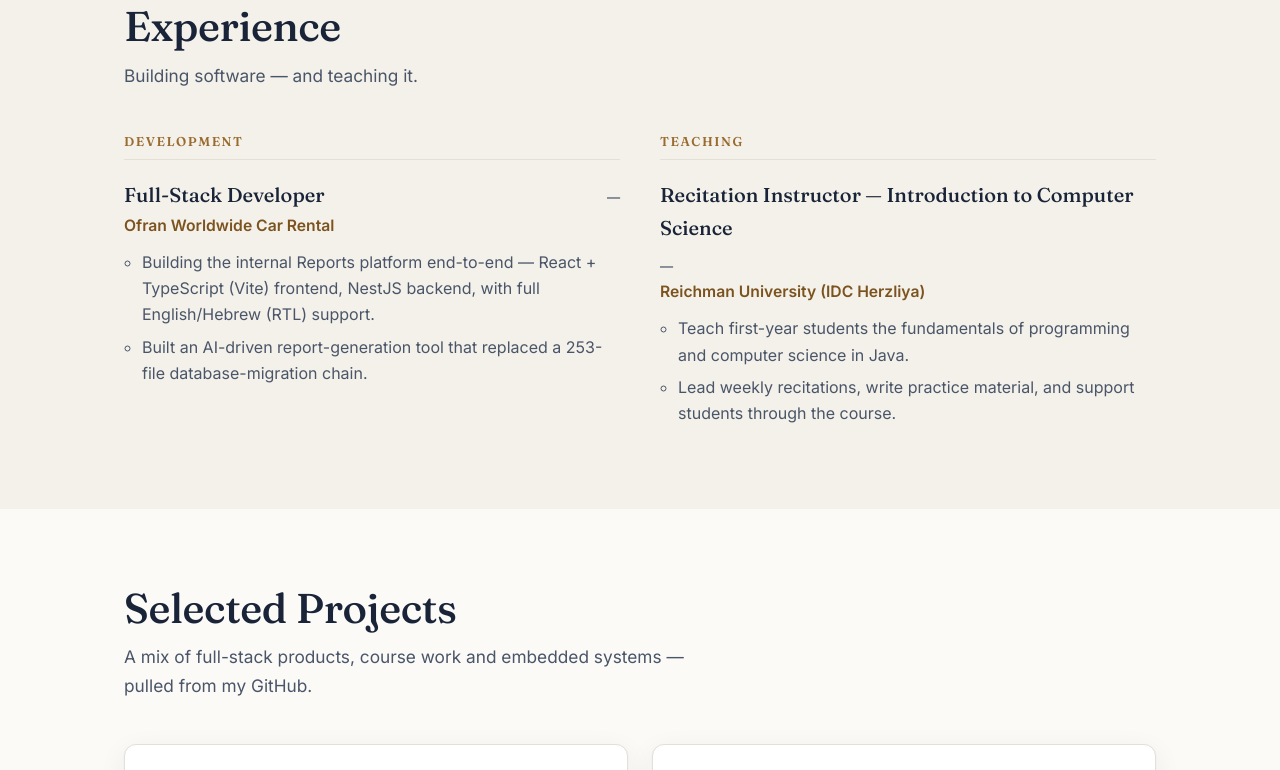
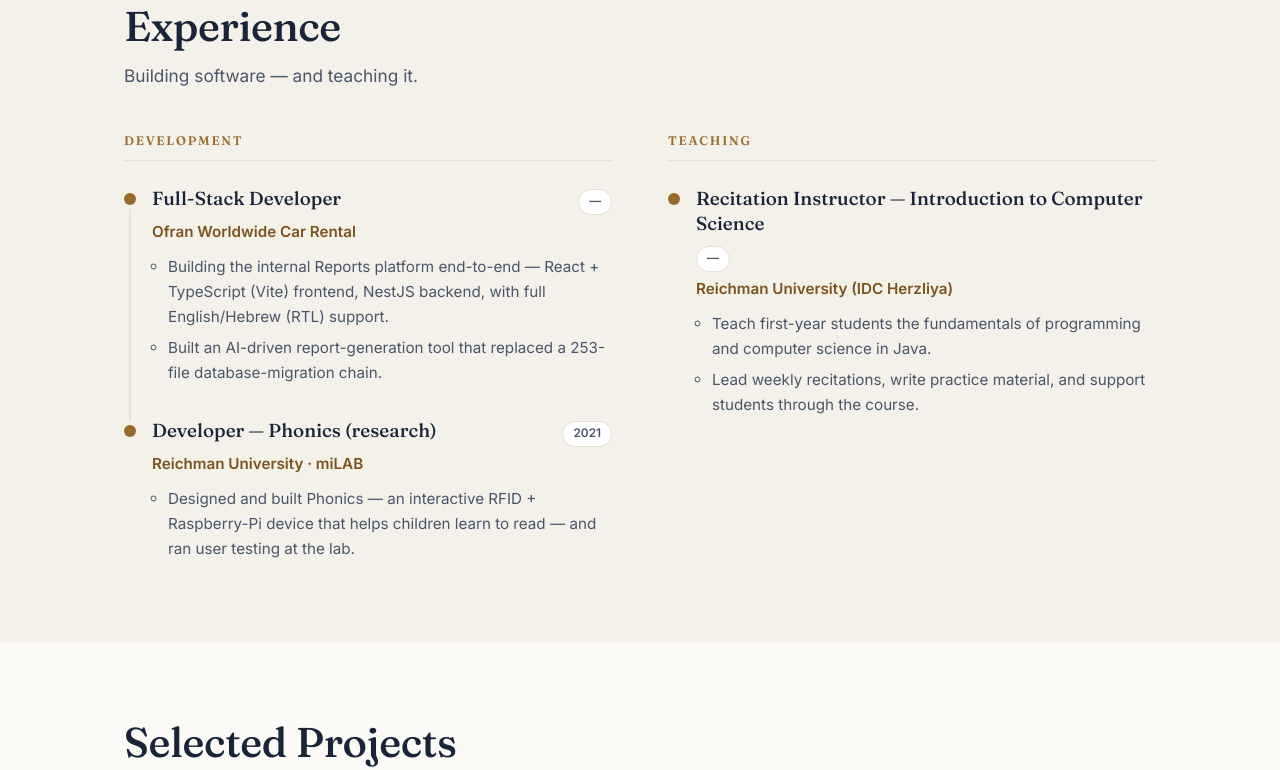
Before and after one commit to danaital/danaital.com, a plain HTML site: page index.html in a window 1280 px wide. Shown: the part 850-1620 px from the top of the page. Drawn offline with Linux system fonts and the light colour scheme.

Commit message:
Improve Experience UI (timeline), add miLAB history, add Inquire to Reports System
- Experience entries now render as a timeline (dots + connector + period pills)
- Education shown as clean cards
- Added 2021 Reichman miLAB / Phonics research entry under Development
- Reports System card gets an 'Inquire about this' link

Co-Authored-By: Claude Opus 4.8 <noreply@anthropic.com>

```diff
--- a/assets/data.js
+++ b/assets/data.js
@@ -57,6 +57,7 @@ window.SITE_DATA = {
       stack: ["React", "TypeScript", "Vite", "styled-components", "i18n / RTL"],
       link: "https://github.com/danaital/reports-frontend",
       demo: "", // TODO: live demo URL — button appears once set
+      inquire: true,
       repos: [
         { label: "Frontend · React + Vite", url: "https://github.com/danaital/reports-frontend" },
         { label: "Backend · NestJS", url: "https://github.com/danaital/reports-backend" },
@@ -143,6 +144,14 @@ window.SITE_DATA = {
           "Built an AI-driven report-generation tool that replaced a 253-file database-migration chain.",
         ],
       },
+      {
+        role: "Developer — Phonics (research)",
+        org: "Reichman University · miLAB",
+        period: "2021",
+        points: [
+          "Designed and built Phonics — an interactive RFID + Raspberry-Pi device that helps children learn to read — and ran user testing at the lab.",
+        ],
+      },
     ],
     teaching: [
       {
--- a/assets/styles.css
+++ b/assets/styles.css
@@ -202,23 +202,45 @@ a.repo-chip:hover { border-color: var(--accent); color: var(--accent-ink); text-
 .contact-value { font-size: 1.05rem; font-weight: 500; }
 
 /* ---- Experience & Education ---- */
-.xp-grid { display: grid; grid-template-columns: 1fr 1fr; gap: 40px; }
+.xp-grid { display: grid; grid-template-columns: 1fr 1fr; gap: 56px; }
 .xp-col-title {
-  font-size: .8rem; text-transform: uppercase; letter-spacing: .12em;
-  color: var(--accent); font-weight: 600; margin: 0 0 18px; padding-bottom: 10px;
+  font-size: .78rem; text-transform: uppercase; letter-spacing: .14em;
+  color: var(--accent); font-weight: 600; margin: 0 0 26px; padding-bottom: 12px;
   border-bottom: 1px solid var(--line);
 }
-.xp-list, .edu-list { list-style: none; margin: 0; padding: 0; display: grid; gap: 22px; }
-.xp-item, .edu-item { }
-.xp-head { display: flex; align-items: baseline; justify-content: space-between; gap: 12px; flex-wrap: wrap; }
-.xp-head h4 { font-family: var(--serif); font-weight: 500; font-size: 1.25rem; margin: 0; color: var(--ink); }
-.xp-period { font-size: .82rem; color: var(--ink-soft); white-space: nowrap; font-weight: 500; }
-.xp-org { margin: 2px 0 10px; color: var(--accent-ink); font-weight: 600; font-size: .98rem; }
-.xp-points { margin: 0; padding-left: 18px; color: var(--ink-soft); }
+.xp-list, .edu-list { list-style: none; margin: 0; padding: 0; }
+
+/* Timeline for experience entries */
+.xp-item { position: relative; padding: 0 0 28px 28px; }
+.xp-item::before {
+  content: ""; position: absolute; left: 0; top: 6px; width: 12px; height: 12px;
+  border-radius: 50%; background: var(--accent); box-shadow: 0 0 0 4px var(--paper-2);
+  z-index: 1;
+}
+.xp-item::after {
+  content: ""; position: absolute; left: 5px; top: 20px; bottom: -2px; width: 2px; background: var(--line);
+}
+.xp-item:last-child { padding-bottom: 0; }
+.xp-item:last-child::after { display: none; }
+
+.xp-head { display: flex; align-items: baseline; justify-content: space-between; gap: 10px; flex-wrap: wrap; }
+.xp-head h4 { font-family: var(--serif); font-weight: 500; font-size: 1.18rem; margin: 0; color: var(--ink); line-height: 1.3; }
+.xp-period {
+  font-size: .74rem; color: var(--ink-soft); font-weight: 600; white-space: nowrap;
+  background: var(--white); border: 1px solid var(--line); padding: 2px 10px; border-radius: 999px;
+}
+.xp-org { margin: 4px 0 10px; color: var(--accent-ink); font-weight: 600; font-size: .95rem; }
+.xp-points { margin: 0; padding-left: 16px; color: var(--ink-soft); font-size: .95rem; }
 .xp-points li { margin-bottom: 6px; }
-.edu-list { gap: 24px; }
-.edu-note { margin: 4px 0 0; color: var(--ink-soft); font-size: .92rem; }
-.certs { margin-top: 40px; }
+
+/* Education — simple cards (no timeline) */
+.edu-list { display: grid; gap: 18px; }
+.edu-item {
+  background: var(--white); border: 1px solid var(--line); border-radius: var(--radius);
+  padding: 20px 24px; box-shadow: var(--shadow);
+}
+.edu-note { margin: 6px 0 0; color: var(--ink-soft); font-size: .92rem; }
+.certs { margin-top: 44px; }
 .cert-list { list-style: none; margin: 0; padding: 0; display: grid; gap: 12px; }
 .cert-item {
   display: flex; align-items: baseline; justify-content: space-between; gap: 12px;
@@ -227,7 +249,7 @@ a.repo-chip:hover { border-color: var(--accent); color: var(--accent-ink); text-
 }
 .cert-name { font-weight: 600; color: var(--ink); }
 .cert-meta { font-size: .85rem; color: var(--ink-soft); }
-@media (max-width: 760px) { .xp-grid { grid-template-columns: 1fr; gap: 36px; } }
+@media (max-width: 760px) { .xp-grid { grid-template-columns: 1fr; gap: 40px; } }
 
 /* ---- Contact form ---- */
 .contact-form {
```
